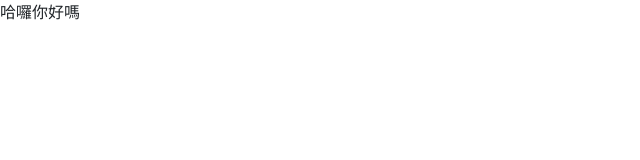
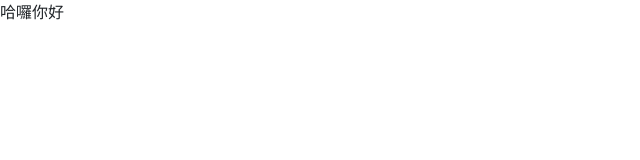
Before and after one commit to jaosn60810/bootstrap5-blog, a plain HTML site: page index.html in a window 1280 px wide. Shown: the full height of the page, 0-640 px from the left. Drawn offline with nearby package versions, Linux system fonts and the light colour scheme.

Commit message:
Blog 版型 - 簡介

```diff
--- a/index.html
+++ b/index.html
@@ -23,6 +23,6 @@
     </style>
   </head>
   <body>
-    哈囉你好嗎
+    哈囉你好
   </body>
 </html>
```
